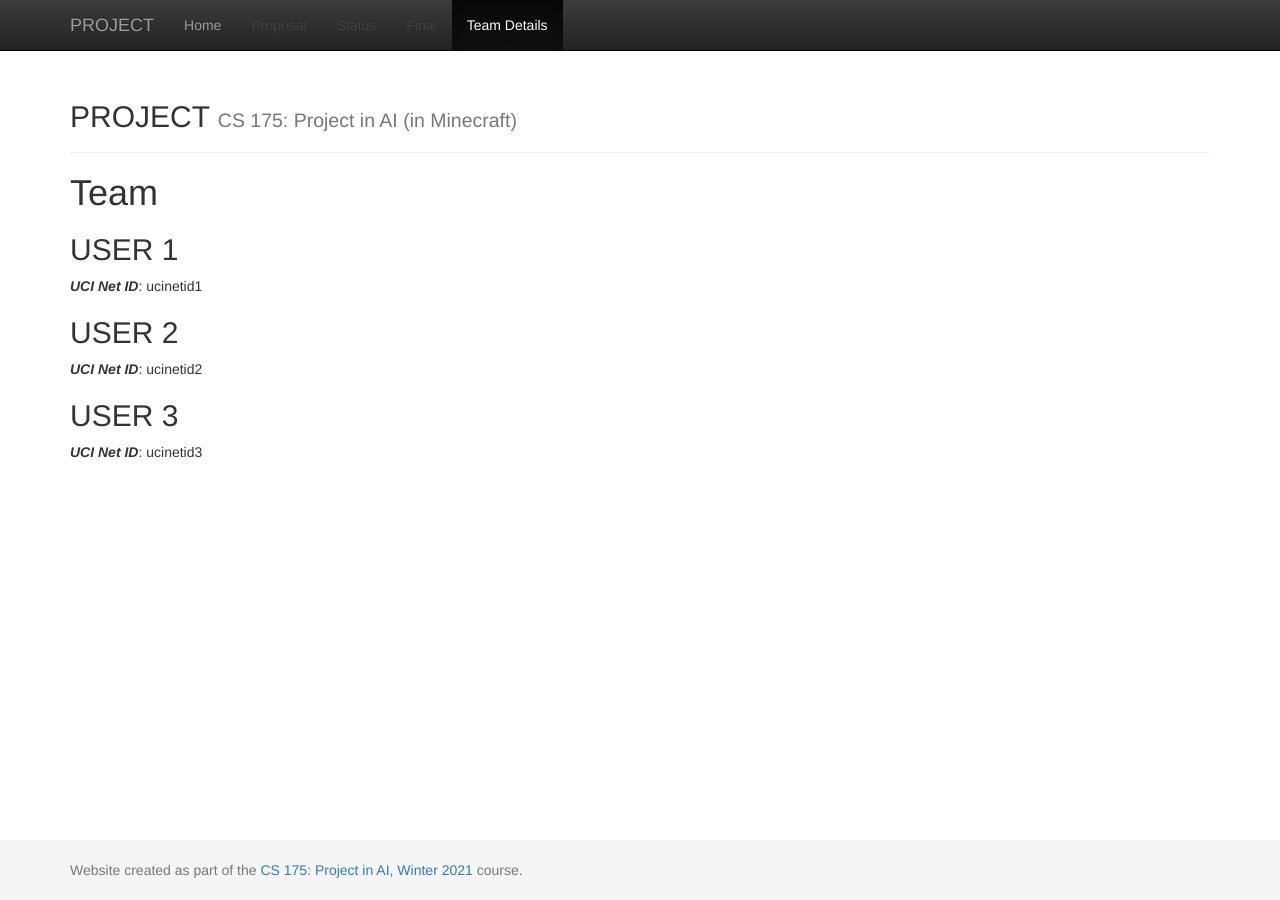
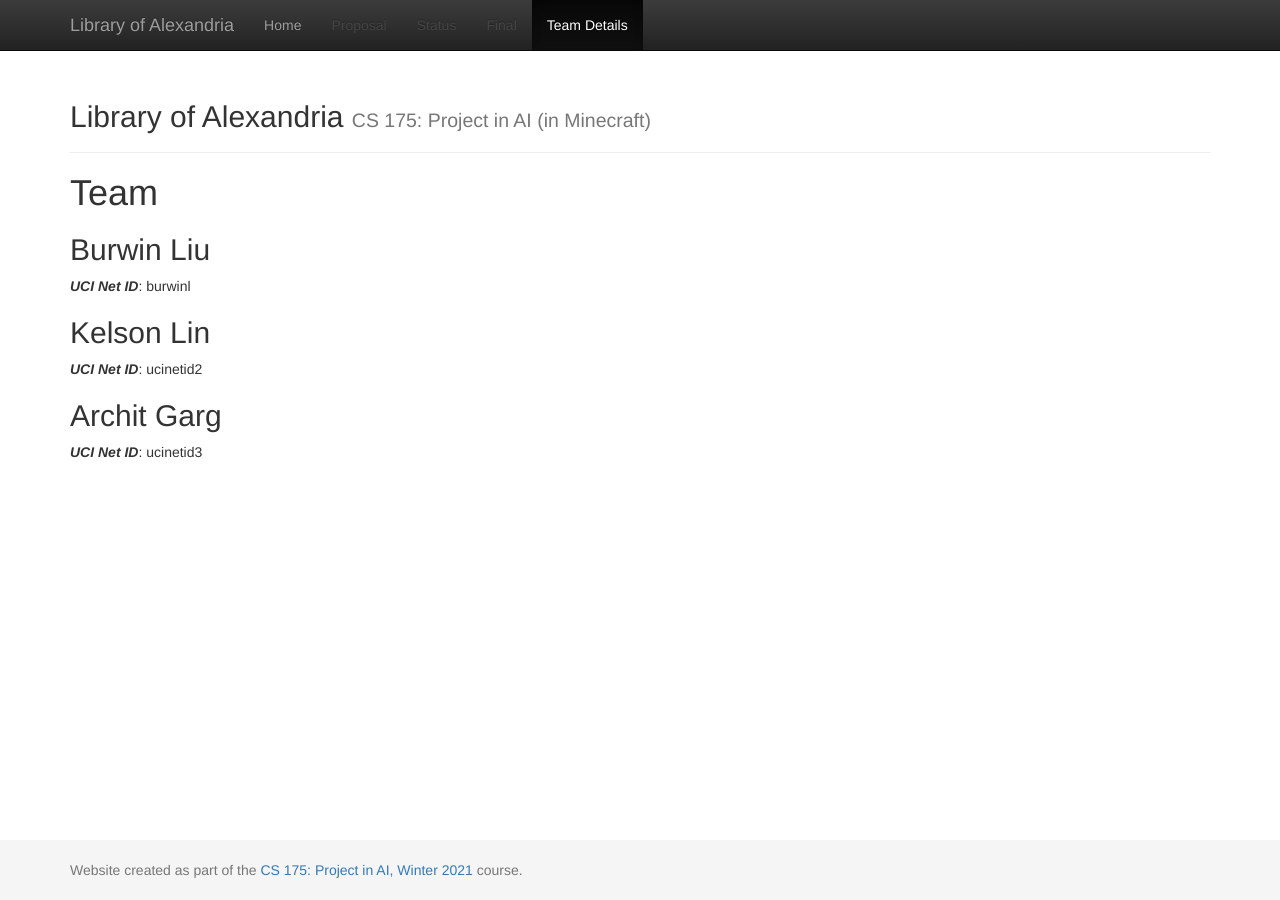
Before and after one commit to burwinliu-zz/LibraryOfAlexandria, a Jekyll site: the page built from docs/team.md, in a window 1280 px wide. Built offline with Jekyll 4.4.1, drawn with Linux system fonts in a browser that asks for light colours.

Commit message:
updating and altering docs

```diff
--- a/docs/_config.yml
+++ b/docs/_config.yml
@@ -1,7 +1,7 @@
 ###########
 # site.title
 
-title:    'PROJECT'
+title:    'Library of Alexandria'
 subtitle: 'CS 175: Project in AI (in Minecraft)'
 
 
--- a/docs/_layouts/default.html
+++ b/docs/_layouts/default.html
@@ -60,6 +60,8 @@
         <div id="navbar" class="collapse navbar-collapse">
           <ul class="nav navbar-nav">
             <li class="{% if current[1] == 'index.html' or current[1] == %} active {% endif %}"><a href="index.html">Home</a></li>
+          </ul>
+          <ul class="nav navbar-nav justify-content-end">
             <li class="{{ proposalClass }}{% if current[1] == 'proposal.html' %} active {% endif %}"><a href="proposal.html">Proposal</a></li>
             <li class="{{ statusClass }}{% if current[1] == 'status.html' %} active {% endif %}"><a href="status.html">Status</a></li>
             <li class="{{ finalClass }}{% if current[1] == 'final.html' %} active {% endif %}"><a href="final.html">Final</a></li>
--- a/docs/team.md
+++ b/docs/team.md
@@ -6,11 +6,11 @@ title:  Team
 # {{ page.title }}
 
 
-## USER 1
-***UCI Net ID***: ucinetid1
+## Burwin Liu
+***UCI Net ID***: burwinl
 
-## USER 2
+## Kelson Lin
 ***UCI Net ID***: ucinetid2
 
-## USER 3
+## Archit Garg
 ***UCI Net ID***: ucinetid3
```
Also changed, not shown: docs/index.md (+1 -1 lines), README.md, docs/static/icon.svg (added).
